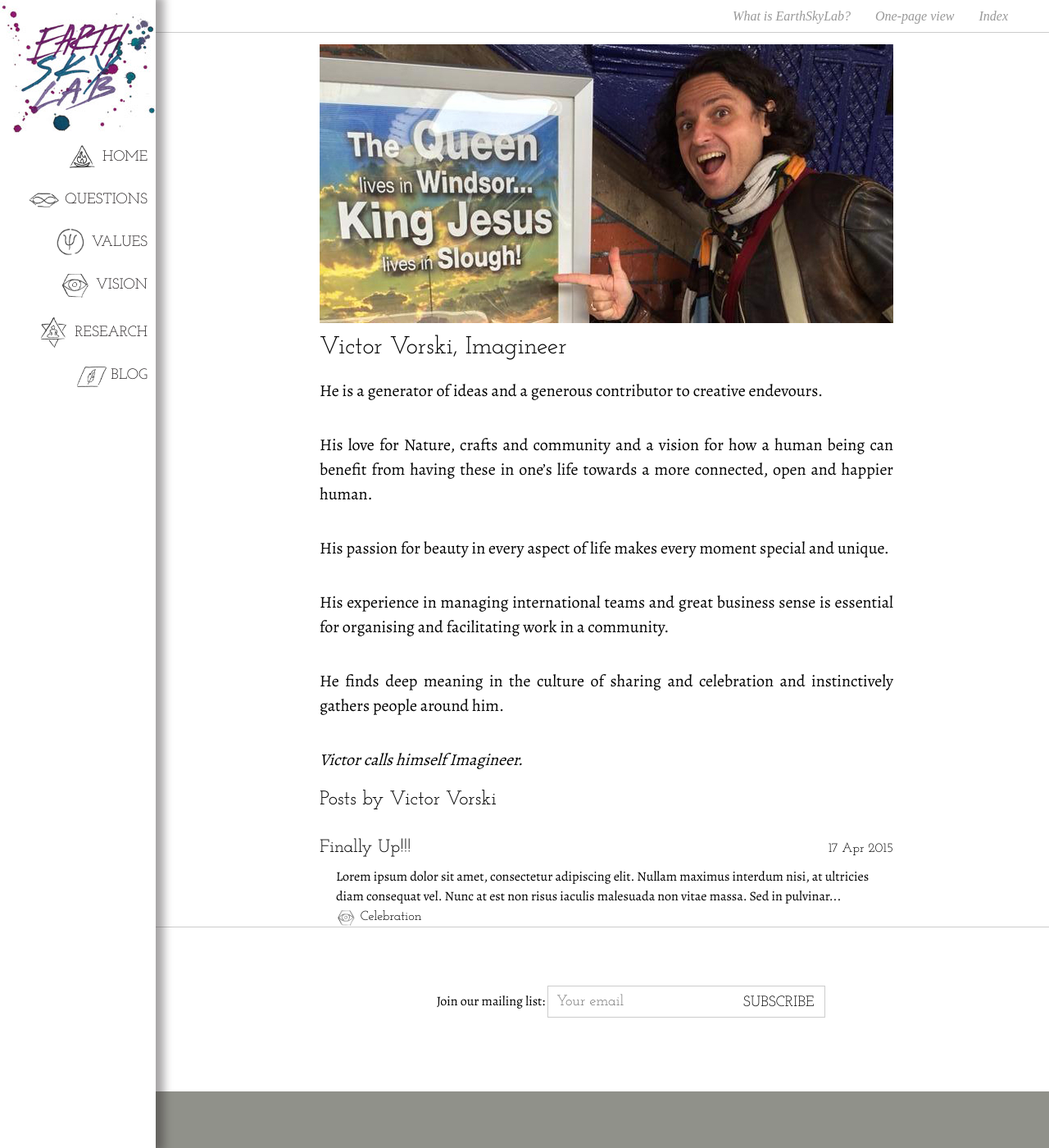
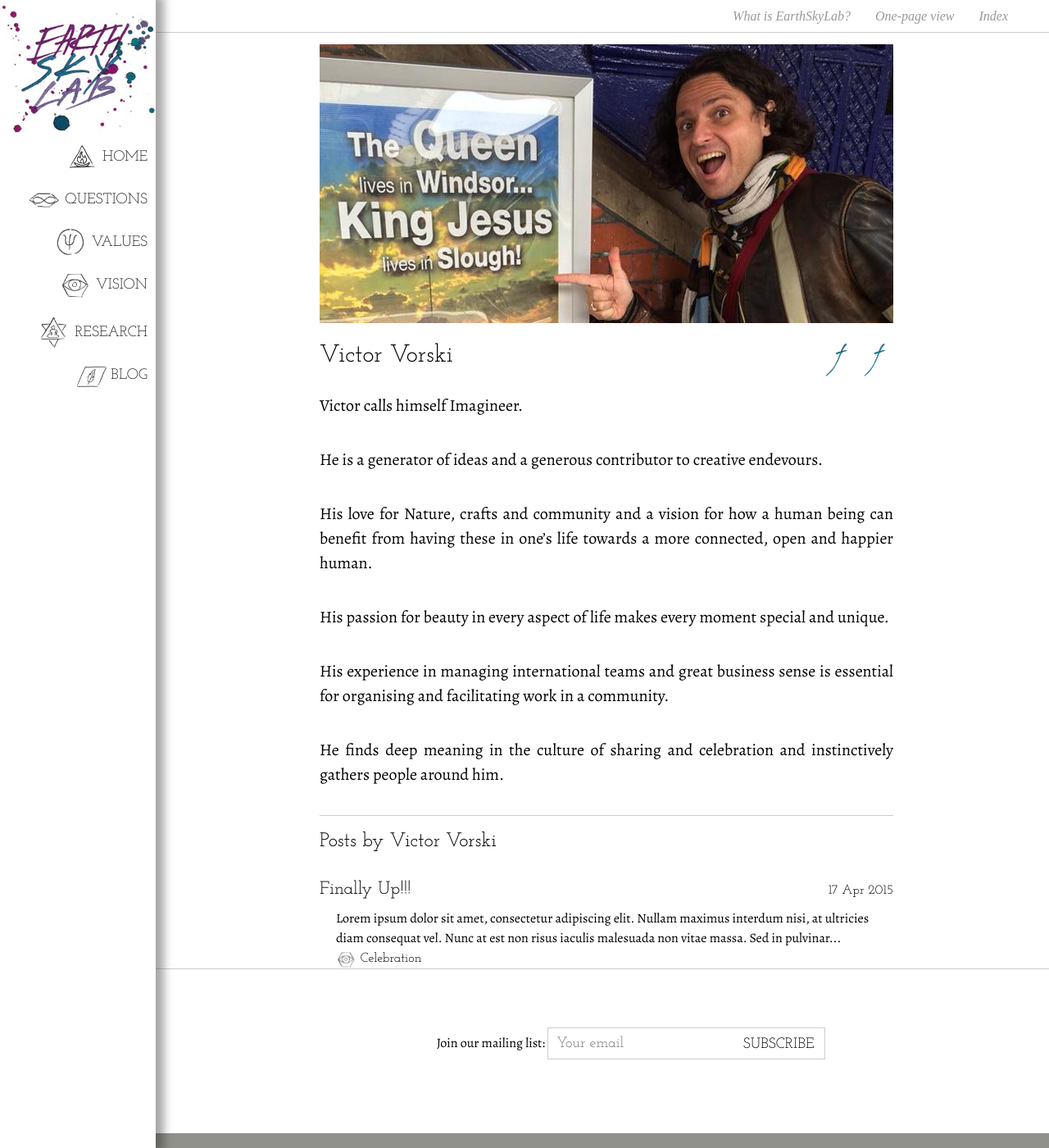
Before and after one commit to EarthSkyLab/EarthSkyLab.github.io, a Jekyll site: the page built from _authors/victor.md, in a window 1280 px wide and 1400 px high. Shown: the whole window at 82% size. Built offline with Jekyll 4.4.1, drawn with Linux system fonts in a browser that asks for light colours; Markdown is read by kramdown in place of the engine named in the settings; comment, search, counter and statistics services are not loaded.

Commit message:
Update person page formatting

```diff
--- a/_authors/victor.md
+++ b/_authors/victor.md
@@ -17,5 +17,3 @@
 His experience in managing international teams and great business sense is essential for organising and facilitating work in a community.
 
 He finds deep meaning in the culture of sharing and celebration and instinctively gathers people around him.
-
-<i>Victor calls himself Imagineer.</i>
--- a/_layouts/person.html
+++ b/_layouts/person.html
@@ -5,12 +5,23 @@
 {% assign author_id = page.path | split:"/" | last | split:"." | first %}
 
 <div class="post">
+  <img src="/authors/{{author_id}}.jpg" style="margin-bottom: 10px;">
+  <div class="post-info cf">
+	  <h1 class="post-title">{{ page.title }}</h1>
+	  <div class="post-date">
+		  {% if page.facebook %}
+		  <a href="{{page.facebook}}" target="_blank" title="{{ page.title }} on Facebook"><img class="esl-person-link" src="/public/Facebook.jpg" alt="{{ page.title }} on Facebook"></a>
+		  {%endif%}
+		  <a href="{{page.linkedin}}" target="_blank" title="{{ page.title }} on Linkedin"><img class="esl-person-link" src="/public/Linkedin.jpg" alt="{{ page.title }} on Linkedin"></a>
 
-  <img src="/authors/{{author_id}}.jpg" style="margin-bottom: 10px;">
+	</div>
+  </div>
+
   {{ content }}
 </div>
 
 <div class="related-posts">
+  <hr/>
   <h2>Posts by {{page.title}}</h2>
     {% for post in site.posts %}
 	    {% if post.author == author_id %}
--- a/public/barebones/style.css
+++ b/public/barebones/style.css
@@ -868,3 +868,7 @@
 	font-size: 30px;
 	line-height: 35px;
 }
+
+.esl-person-link {
+	height: 3em;
+}
```
Also changed, not shown: other parts of _authors/victor.md (+1 -1 lines), public/Linkedin.jpg (added).
